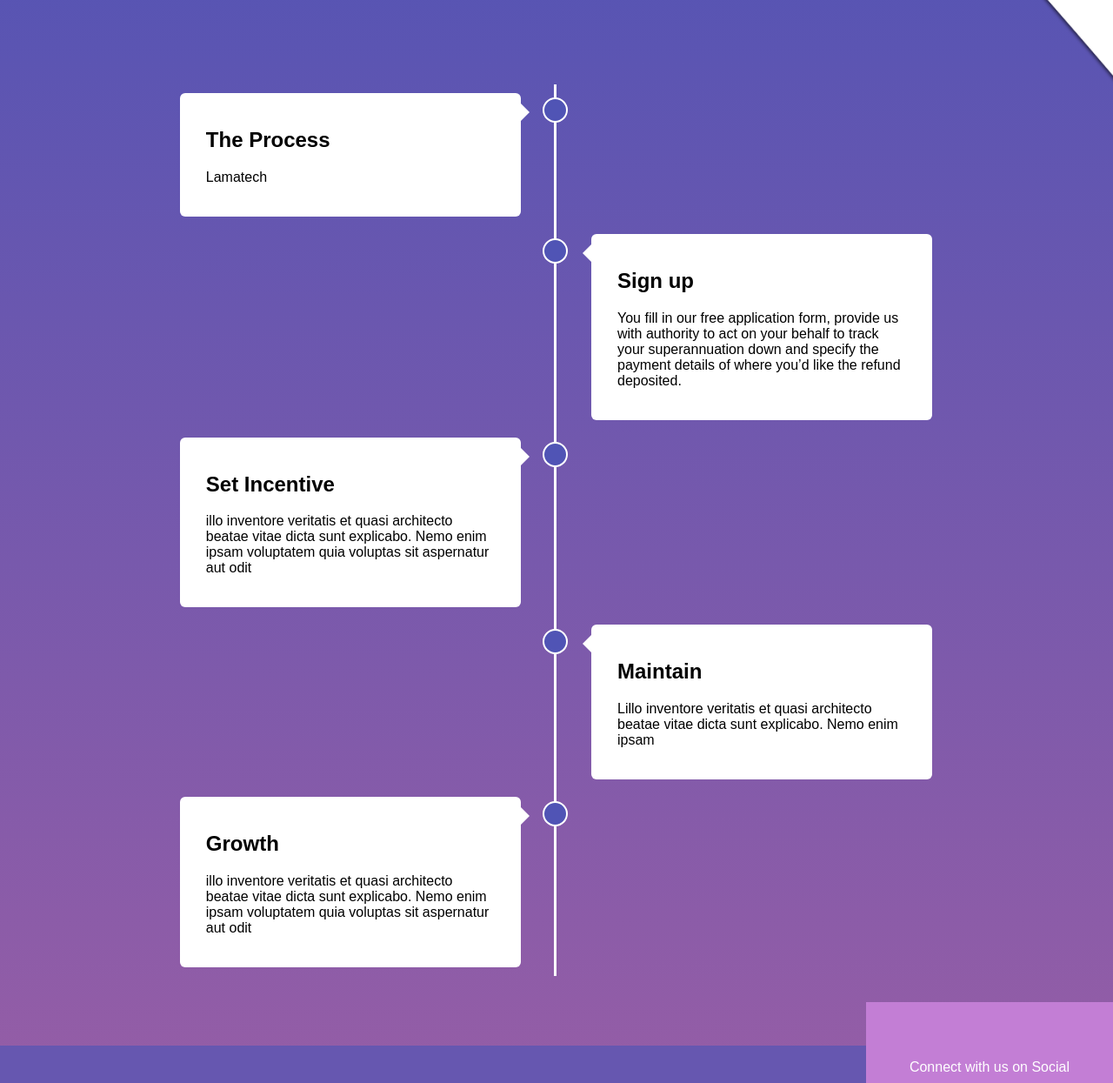
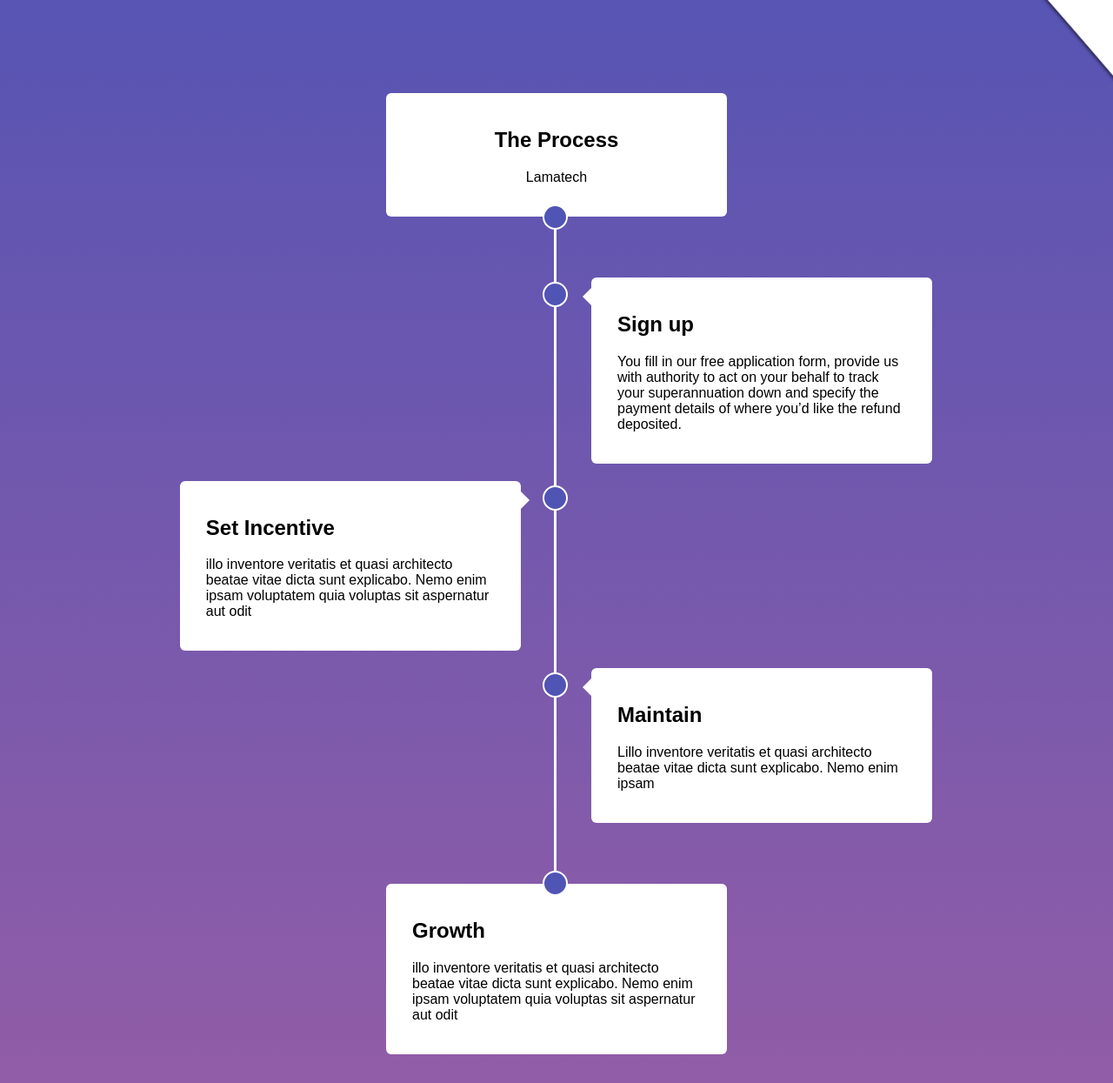
Before and after one commit to anuraagy/lamatech-landing, a plain HTML site: page index.html in a window 1280 px wide. Shown: the part 713-1958 px from the top of the page at 87% size. Drawn offline with Linux system fonts and the light colour scheme; a web font is replaced by a local one.

Commit message:
Finish up timelien

```diff
--- a/index.html
+++ b/index.html
@@ -49,13 +49,13 @@
         </div>
 
         <div class="timeline">
-          <div class="timeline-container left">
+          <div class="top-timeline-container top">
             <div class="timeline-content">
               <h2>The Process</h2>
               <p>Lamatech</p>
             </div>
           </div>
-          <div class="timeline-container right">
+          <div class="timeline-container right" style="margin-top: 50px">
             <div class="timeline-content">
               <h2>Sign up</h2>
               <p>You fill in our free application form, provide us with authority to act on your behalf to track your superannuation down and specify the payment details of where you’d like the refund deposited.</p>
@@ -73,7 +73,7 @@
               <p>Lillo inventore veritatis et quasi architecto beatae vitae dicta sunt explicabo. Nemo enim ipsam </p>
             </div>
           </div>
-          <div class="timeline-container left">
+          <div class="bottom-timeline-container bottom" style="margin-top: 50px">
             <div class="timeline-content">
               <h2>Growth</h2>
               <p>illo inventore veritatis et quasi architecto beatae vitae dicta sunt explicabo. Nemo enim ipsam voluptatem quia voluptas sit aspernatur aut odit</p>
--- a/styles/timeline.css
+++ b/styles/timeline.css
@@ -18,9 +18,10 @@
   width: 3px;
   background-color: white;
   top: 0;
-  bottom: 0;
+  bottom: 10px;
   left: 50%;
   margin-left: -3px;
+  margin-top: 120px;
 }
 
 /* Container around timeline-content */
@@ -42,6 +43,48 @@
   border: 2px solid white;
   top: 15px;
   border-radius: 50%;
+  z-index: 1;
+}
+
+
+.top-timeline-container {
+  padding: 10px 40px;
+  position: relative;
+  background-color: inherit;
+  width: 40%;
+  text-align: center;
+}
+
+.top-timeline-container::after {
+  content: '';
+  position: absolute;
+  width: 25px;
+  height: 25px;
+  background-color: #5054B5;
+  border: 2px solid white;
+  border-radius: 50%;
+  bottom: -5px;
+  left: 46.7%;
+  z-index: 1;
+}
+
+.bottom-timeline-container {
+  padding: 10px 40px;
+  position: relative;
+  background-color: inherit;
+  width: 40%;
+}
+
+.bottom-timeline-container::after {
+  content: '';
+  position: absolute;
+  width: 25px;
+  height: 25px;
+  background-color: #5054B5;
+  border: 2px solid white;
+  border-radius: 50%;
+  top: -5px;
+  left: 46.7%;
   z-index: 1;
 }
 
@@ -68,6 +111,16 @@
   border-width: 10px 0 10px 10px;
   border-color: transparent transparent transparent white;
 }
+
+.top {
+  left: 30%;
+}
+
+.bottom {
+  left: 30%;
+  z-index: 1;
+}
+
 
 /* Add arrows to the right timeline-container (pointing left) */
 .right::before {
@@ -118,10 +171,42 @@
     border-color: transparent white transparent transparent;
   }
 
+  /* Full-width timeline-containers */
+  .top-timeline-container {
+    width: 100%;
+    padding-left: 70px;
+    padding-right: 25px;
+  }
+
+/* Make sure that all arrows are pointing leftwards */
+  .top-timeline-container::before {
+    left: 60px;
+    border: medium solid white;
+    border-width: 10px 10px 10px 0;
+    border-color: transparent white transparent transparent;
+  }
+
+   /* Full-width timeline-containers */
+  .bottom-timeline-container {
+    width: 100%;
+    padding-left: 70px;
+    padding-right: 25px;
+  }
+
+/* Make sure that all arrows are pointing leftwards */
+  .bottom-timeline-container::before {
+    left: 60px;
+    border: medium solid white;
+    border-width: 10px 10px 10px 0;
+    border-color: transparent white transparent transparent;
+  }
+
 /* Make sure all circles are at the same spot */
-  .left::after, .right::after {
+  .left::after, .right::after, .top::after , .bottom::after {
     left: 15px;
   }
+
+
 
 /* Make all right timeline-containers behave like the left ones */
   .right {
@@ -131,4 +216,12 @@
   .left {
     left: 0%;
   }
+
+  .top {
+    left: 0%;
+  }
+
+  .bottom {
+    left: 0%;
+  }
 }
```
